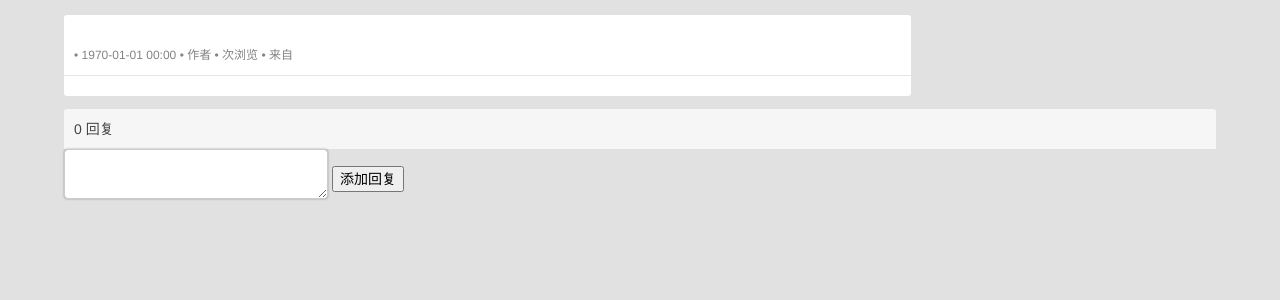
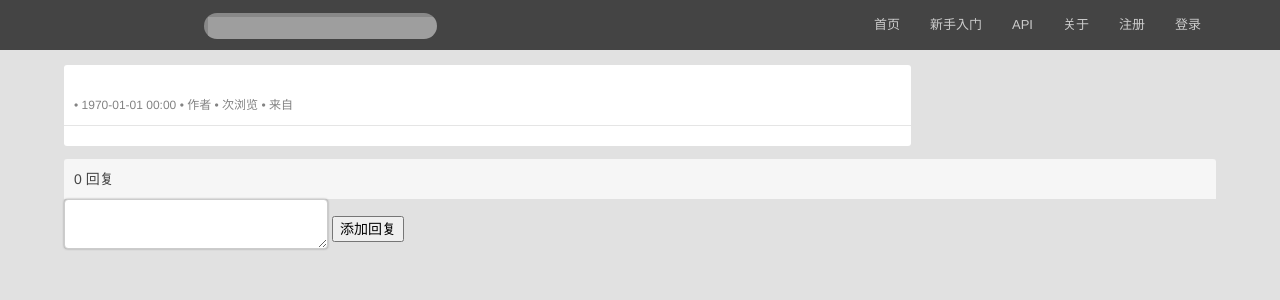
Before and after one commit to maxz255/forum, a Flask app: template templates/topic/detail.html in a window 1280 px wide. Shown: the top 300 px of the page. Run offline with Flask 2, Linux system fonts and the light colour scheme; the template is opened without the code that fills it, so the values that code supplies are empty; some libraries are stand-ins or nearby versions; grey boxes are pictures that could not be loaded.

Commit message:
使用模板继承

```diff
--- /dev/null
+++ b/templates/base.html
@@ -0,0 +1,60 @@
+<!DOCTYPE html>
+<html lang="en">
+<head>
+    {% block head %}
+    <meta charset="utf-8">
+
+    <title>{% block title %}forum{% endblock %}</title>
+    <link rel="stylesheet" href="/static/css/bootstrap.min.css">
+    <link rel="stylesheet" href="/static/css/style.css">
+    <link rel="stylesheet" href="/static/lib/editor/editor.css">
+    <link rel="stylesheet" href="/static/lib/webuploader/webuploader.css">
+
+    <script src="/static/lib/jquery-3.0.0.min.js"></script>
+    <script src="/static/lib/markdownit.js"></script>
+    <script src="/static/lib/webuploader/webuploader.withoutimage.js"></script>
+    <script src="/static/lib/editor/editor.js"></script>
+    <script src="/static/lib/editor/ext.js"></script>
+    {% endblock %}
+</head>
+<body>
+{% block navbar %}
+<div class='navbar'>
+    <div class='navbar-inner'>
+        <div class='container'>
+            <a class='brand' href='/'>
+
+                <!--<img src="//o4j806krb.qnssl.com/public/images/cnodejs_light.svg" />-->
+
+            </a>
+
+            <form id='search_form' class='navbar-search' action="/search">
+                <input type='text' id='q' name='q' class='search-query span3' value=''/>
+            </form>
+            <ul class='nav pull-right'>
+                <li><a href="{{ url_for('topic.index') }}">首页</a></li>
+
+                <li><a href='/getstart'>新手入门</a></li>
+                <li><a href='/api'>API</a></li>
+
+                <li><a href="/about" target="">关于</a></li>
+
+
+                <li><a href="{{ url_for('index.index') }}">注册</a></li>
+                <li><a href="{{ url_for('index.index') }}">登录</a></li>
+
+            </ul>
+            <a class="btn btn-navbar" id="responsive-sidebar-trigger">
+                <span class="icon-bar"></span>
+                <span class="icon-bar"></span>
+                <span class="icon-bar"></span>
+            </a>
+        </div>
+    </div>
+</div>
+{% endblock %}
+
+{% block my_content %}
+{% endblock my_content %}
+</body>
+</html>
--- a/templates/topic/detail.html
+++ b/templates/topic/detail.html
@@ -1,21 +1,10 @@
-<!DOCTYPE html>
-<html lang="en">
-<head>
-    <meta charset="UTF-8">
-    <title>bbs club</title>
-    <link rel="stylesheet" href="/static/css/bootstrap.min.css">
-    <link rel="stylesheet" href="/static/css/style.css">
-    <link rel="stylesheet" href="/static/lib/editor/editor.css">
-    <link rel="stylesheet" href="/static/lib/webuploader/webuploader.css">
-    <script src="/static/lib/jquery-3.0.0.min.js"></script>
-    <script src="/static/lib/markdownit.js"></script>
-    <script src="/static/lib/webuploader/webuploader.withoutimage.js"></script>
-    <script src="/static/lib/editor/editor.js"></script>
-    <script src="/static/lib/editor/ext.js"></script>
+{% extends 'base.html' %}
+{% block head %}
+    {{ super() }}
+    <script src="//cdn.bootcss.com/marked/0.3.6/marked.min.js"></script>
+{% endblock %}
+{% block my_content %}
 
-    <script src="//cdn.bootcss.com/marked/0.3.6/marked.min.js"></script>
-</head>
-<body>
 <div id="main">
     <div id="content">
         <div class='panel'>
@@ -101,7 +90,7 @@
         </div>
         <div id="preview"></div>
     </div>
-
+</div>
 <script>
     $(".reply_content").on('input', function() {
         text = $(this).val()
@@ -109,5 +98,5 @@
         $("#preview").html(marked_text)
     });
 </script>
-</body>
-</html>
+
+{% endblock my_content %}
```
Also changed, not shown: templates/topic/index.html (+25 -33 lines).
